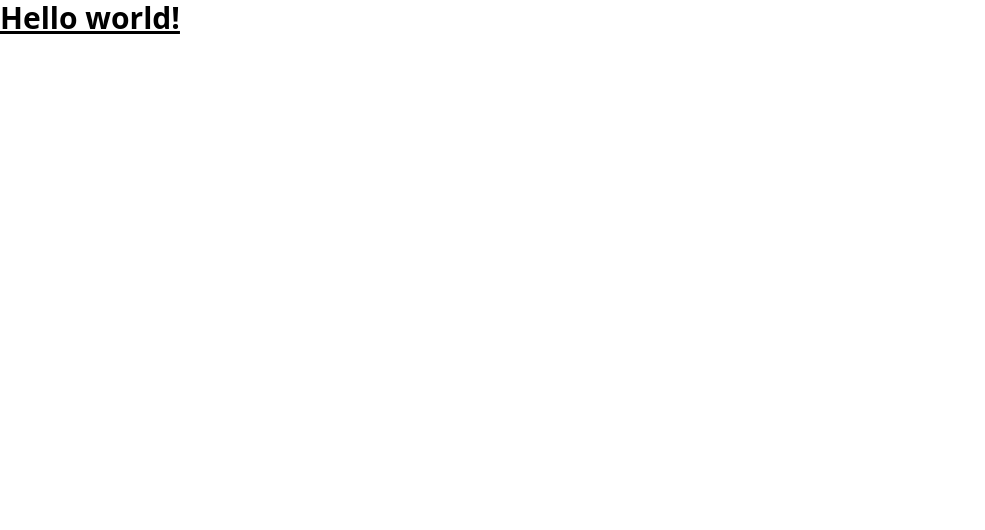
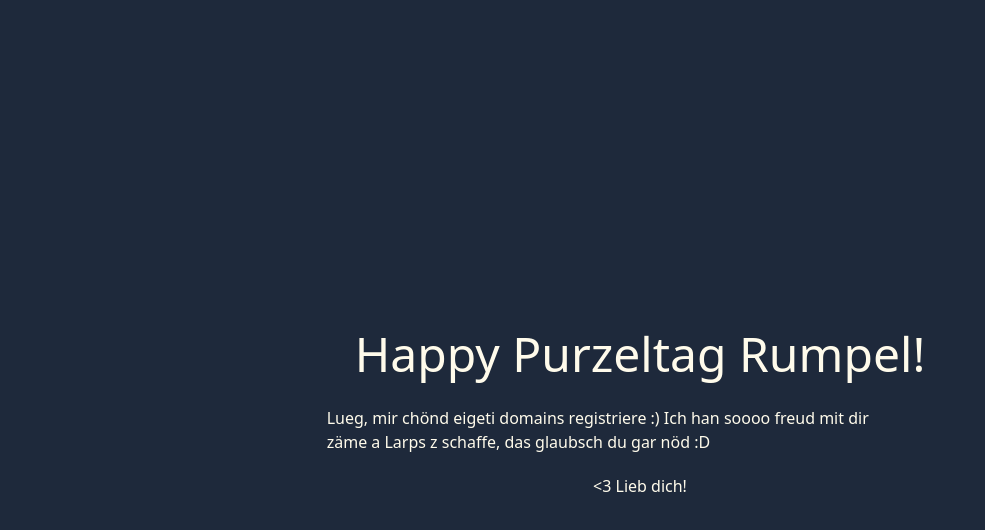
Before and after one commit to Travelbug/rumpeltinger, a website: page docs/index.html in a window 1280 px wide. Shown: the whole page, without its empty margins (0-985 px from the left). Drawn offline with Linux system fonts and the light colour scheme.

Commit message:
Change content

```diff
--- a/docs/index.html
+++ b/docs/index.html
@@ -5,9 +5,18 @@
     <meta name="viewport" content="width=device-width, initial-scale=1.0">
     <link href="./output.css" rel="stylesheet">
 </head>
-<body>
-<h1 class="text-3xl font-bold underline">
-    Hello world!
-</h1>
+<body class="bg-slate-800 text-amber-50 flex h-screen">
+<div class="m-auto">
+    <h1 class="m-7 place-self-center text-5xl">
+        Happy Purzeltag Rumpel!
+    </h1>
+    <p class="max-w-xl">
+        Lueg, mir chönd eigeti domains registriere :)
+        Ich han soooo freud mit dir zäme a Larps z schaffe, das glaubsch du gar nöd :D
+    </p>
+    <p class="text-center mt-5">
+        <3 Lieb dich!
+    </p>
+</div>
 </body>
 </html>
```
Also changed, not shown: docs/output.css.
